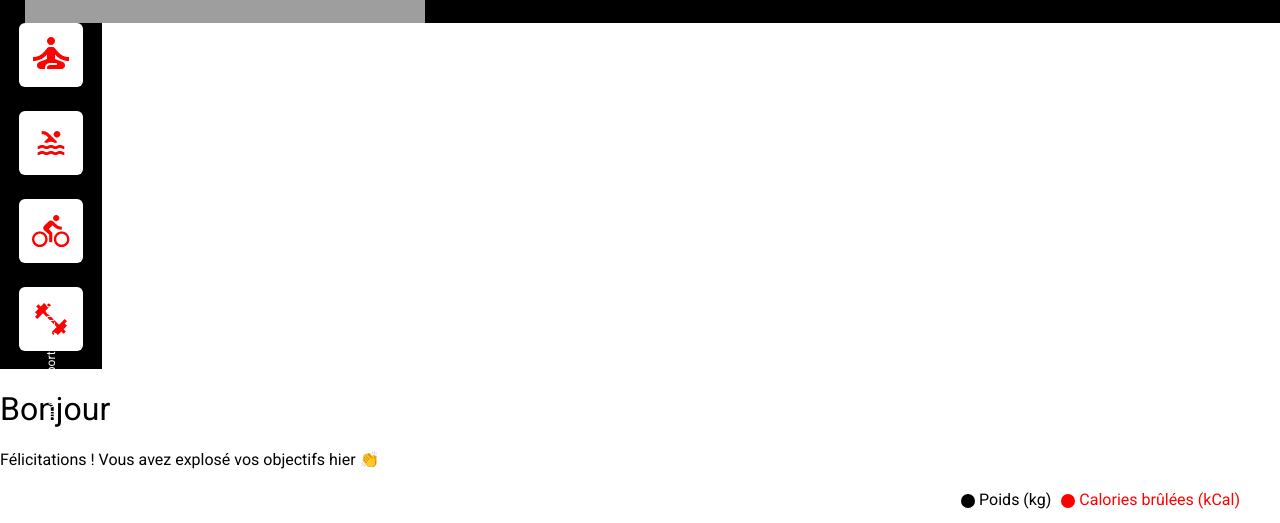
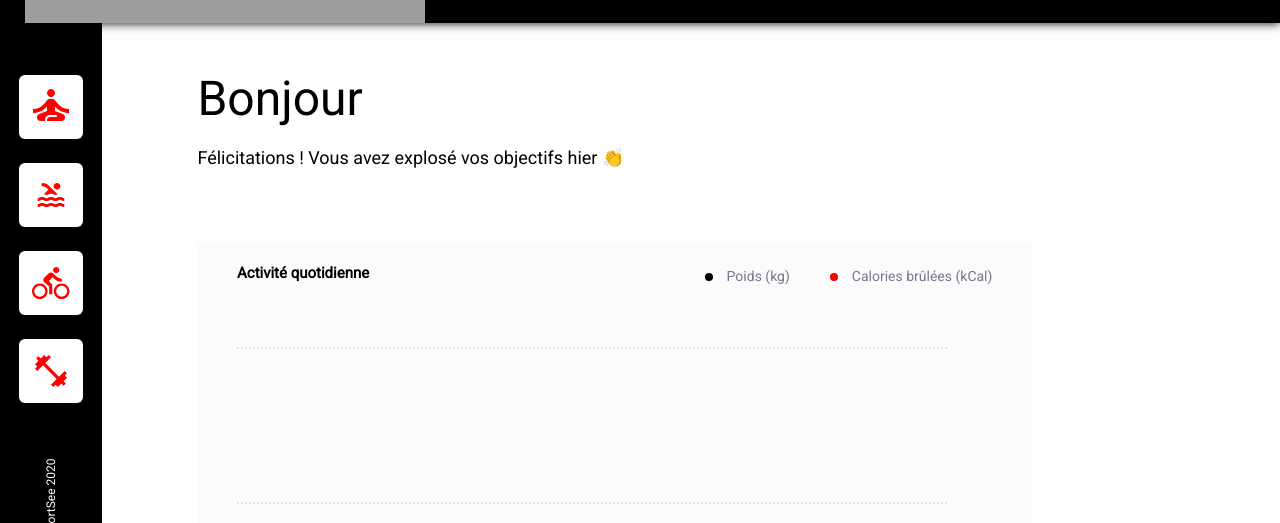
Before and after one commit to LancelleTimote/Projet-n-13-Developper-un-tableau-de-bord-d-analytics-avec-React, a React (Create React App) app: page /profil/user/1 in a window 1280 px wide. Shown: the part 277-800 px from the top of the page. Built offline with nearby package versions, Linux system fonts and the light colour scheme; no server answers; grey boxes are pictures that could not be loaded.

Commit message:
Construction graphique activité quotidienne

```diff
--- a/package.json
+++ b/package.json
@@ -7,6 +7,7 @@
     "@testing-library/react": "^13.4.0",
     "@testing-library/user-event": "^13.5.0",
     "axios": "^1.6.0",
+    "date-fns": "^2.30.0",
     "react": "^18.2.0",
     "react-dom": "^18.2.0",
     "react-router-dom": "^6.17.0",
--- a/src/components/Header/Header.scss
+++ b/src/components/Header/Header.scss
@@ -5,6 +5,7 @@
     align-items: center;
     background-color: $tertiary-color;
     font-size: 24px;
+    box-shadow: 0 0 10px $tertiary-color;
     &_logo {
         margin-left: 25px;
         width: 20%;
--- a/src/components/UserActivity/UserActivity.jsx
+++ b/src/components/UserActivity/UserActivity.jsx
@@ -1,28 +1,62 @@
 import { BarChart, Bar, XAxis, YAxis, CartesianGrid, Tooltip, Legend, ResponsiveContainer } from "recharts";
+import "./UserActivity.scss";
+import { format } from "date-fns";
 
-function UserActivity({ data }) {
+const CustomTooltip = ({ active, payload }) => {
+    if (active && payload && payload.length) {
         return (
-        <ResponsiveContainer width="100%" height={300}>
+            <div className="barChart-toolTip">
+                <p>{`${payload[0].value}kg`}</p>
+                <p>{`${payload[1].value}Kcal`}</p>
+            </div>
+        );
+    }
+    return null;
+};
+
+function UserActivity({ data, graphTitle }) {
+    console.log(data);
+    return (
+        <div className="userActivity_container">
+            <ResponsiveContainer width="100%" height="100%">
                 <BarChart
                     data={data}
                     margin={{
-                    top: 5,
-                    right: 30,
-                    left: 20,
-                    bottom: 5,
+                        top: 30,
+                        right: 25,
+                        left: 40,
+                        bottom: 30,
                     }}
-                barSize={10}
+                    barSize={8}
                     barGap={10}
                 >
-                <CartesianGrid strokeDasharray="3 3" />
-                <XAxis dataKey="day" />
-                <YAxis orientation="right" tickLine={false} />
-                <Tooltip />
-                <Legend verticalAlign="top" align="right" iconType="circle" height={76} />
-                <Bar dataKey="kilogram" fill="black" name="Poids (kg)" radius={[10, 10, 0, 0]} />
-                <Bar dataKey="calories" fill="red" name="Calories brûlées (kCal)" radius={[10, 10, 0, 0]} />
+                    <CartesianGrid strokeDasharray="2" vertical={false} />
+                    <XAxis dataKey="day" tickLine={false} axisLine={true} fontSize={14} stroke="#9B9EAC" tickMargin={15} tickFormatter={(tick) => format(new Date(tick), "d")} />
+                    <YAxis yAxisId="kilogram" orientation="right" tickLine={false} axisLine={false} fontSize={14} stroke="#9B9EAC" tickMargin={25} domain={["dataMin -8", "dataMax +5"]} />
+                    <YAxis yAxisId="calories" hide domain={["dataMin -160", "dataMax +50"]} />
+                    <Tooltip content={<CustomTooltip />} />
+                    <Legend
+                        verticalAlign="top"
+                        align="right"
+                        iconType="circle"
+                        iconSize={8}
+                        height={75}
+                        fontSize={14}
+                        wrapperStyle={{
+                            top: 25,
+                            right: 0,
+                            fontSize: "14px",
+                        }}
+                        formatter={(value) => <span style={{ color: "#74798C", marginLeft: "10px", marginRight: "30px" }}>{value}</span>}
+                    />
+                    <text x={40} y={35} fill="black" textAnchor="left" dominantBaseline="left" fontSize={15} style={{ fontWeight: 600 }}>
+                        {graphTitle}
+                    </text>
+                    <Bar dataKey="kilogram" fill="#000000" name="Poids (kg)" radius={[50, 50, 0, 0]} yAxisId="kilogram" />
+                    <Bar dataKey="calories" fill="#ff0101" name="Calories brûlées (kCal)" radius={[50, 50, 0, 0]} yAxisId="calories" />
                 </BarChart>
             </ResponsiveContainer>
+        </div>
     );
 }
 
--- a/src/components/UserActivity/UserActivity.scss
+++ b/src/components/UserActivity/UserActivity.scss
@@ -0,0 +1,12 @@
+@import "../../style/Utils/Variables.scss";
+
+.barChart-toolTip {
+    background-color: $primary-color;
+    color: $secondary-color;
+}
+
+.userActivity_container {
+    width: 835px;
+    height: 320px;
+    background-color: $quaternary-color;
+}
--- a/src/pages/Profil/Profil.jsx
+++ b/src/pages/Profil/Profil.jsx
@@ -12,7 +12,8 @@ function Profil() {
     const [firstName, setFirstName] = useState("");
     const [userActivityData, setUserActivityData] = useState({});
     const { id } = useParams();
-    const useMockData = false;
+    const useMockData = true;
+    const graphUserActivityTitle = "Activité quotidienne";
 
     useEffect(() => {
         const fetchData = async () => {
@@ -24,14 +25,16 @@ function Profil() {
     }, [id, useMockData]);
 
     return (
-        <div>
+        <div className="profil_container">
             <Header />
-            <div>
+            <div className="profil_container_middle">
                 <Footer />
-                <div>
-                    <h1>Bonjour {firstName}</h1>
+                <div className="profil_container_middle_content">
+                    <h1 className="profil_container_middle_content_greetings">
+                        Bonjour <span className="profil_container_middle_content_greetings_name">{firstName}</span>
+                    </h1>
                     <p>Félicitations ! Vous avez explosé vos objectifs hier 👏</p>
-                    <UserActivity data={userActivityData} />
+                    <UserActivity data={userActivityData} graphTitle={graphUserActivityTitle} />
                 </div>
             </div>
         </div>
--- a/src/pages/Profil/Profil.scss
+++ b/src/pages/Profil/Profil.scss
@@ -0,0 +1,21 @@
+@import "../../style/Utils/Variables.scss";
+
+.profil_container {
+    &_middle {
+        display: flex;
+        &_content {
+            padding: 15px 95px;
+            &_greetings {
+                font-size: 48px;
+                margin-bottom: 20px;
+                &_name {
+                    color: $primary-color;
+                }
+            }
+            p {
+                font-size: 18px;
+                margin: 10px 0 75px 0;
+            }
+        }
+    }
+}
--- a/src/style/Utils/Variables.scss
+++ b/src/style/Utils/Variables.scss
@@ -1,3 +1,4 @@
 $primary-color: #ff0101;
 $secondary-color: #ffffff;
 $tertiary-color: #000000;
+$quaternary-color: #fbfbfb;
```
Also changed, not shown: 1 other file (tests, documents, lock files or other folders). Lines whose indentation alone changed are shown as unchanged.
